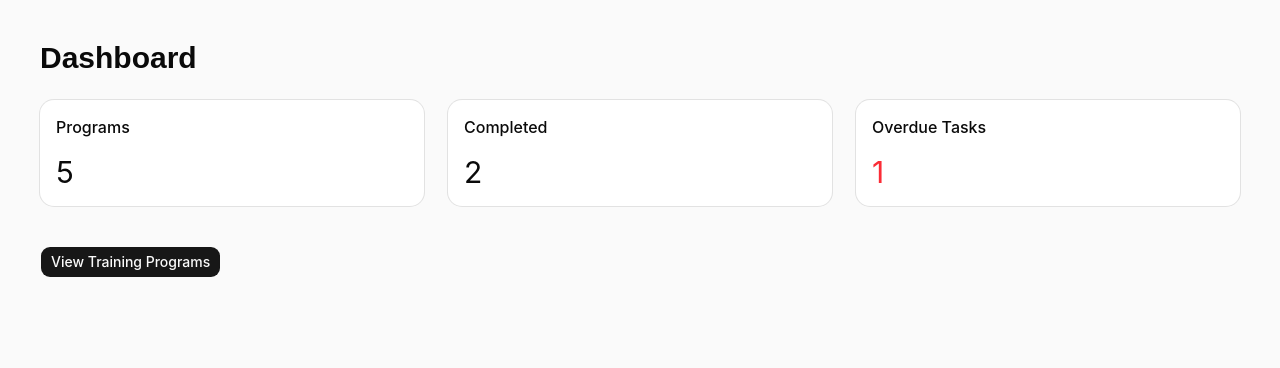
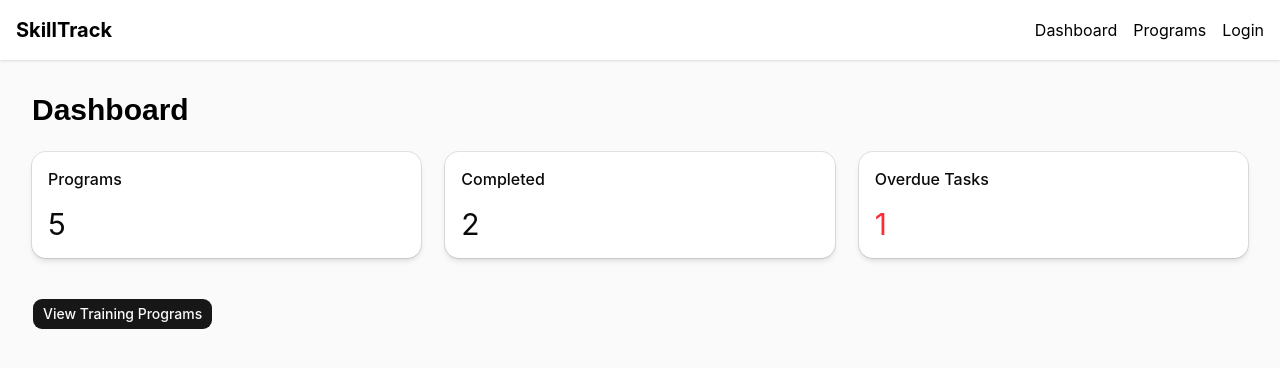
Before and after one commit to arooj-ilyas/skill-track-frontend, a Next.js app: page /dashboard in a window 1280 px wide. Shown: the top 368 px of the page. Built offline with nearby package versions, Linux system fonts and the light colour scheme.

Commit message:
Added top nav bar in layout file

```diff
--- /dev/null
+++ b/app/components/Layout.tsx
@@ -0,0 +1,32 @@
+import React, { ReactNode } from "react";
+import Link from "next/link";
+
+type LayoutProps = {
+  children: ReactNode;
+};
+
+export default function Layout({ children }: LayoutProps) {
+  return (
+    <div className="min-h-screen bg-zinc-50 dark:bg-black text-black dark:text-white">
+      <header className="bg-white dark:bg-zinc-900 p-4 shadow flex justify-between items-center">
+        <Link href="/" className="font-bold text-xl">
+          SkillTrack
+        </Link>
+        <nav className="flex gap-4">
+          <Link href="/dashboard" className="hover:underline">
+            Dashboard
+          </Link>
+          <Link href="/programs" className="hover:underline">
+            Programs
+          </Link>
+          <Link href="/login" className="hover:underline">
+            Login
+            {/* will dynamically render to logout when auth details implemented */}
+          </Link>
+        </nav>
+      </header>
+
+      <main className="p-8">{children}</main>
+    </div>
+  );
+}
--- a/app/dashboard/page.tsx
+++ b/app/dashboard/page.tsx
@@ -1,45 +1,42 @@
+import Link from "next/link";
 import { Card, CardContent, CardHeader, CardTitle } from "@/components/ui/card";
 import { Button } from "@/components/ui/button";
+import Layout from "../components/Layout";
 
 export default function DashboardPage() {
+  const stats = [
+    { title: "Programs", value: 5 },
+    { title: "Completed", value: 2 },
+    { title: "Overdue Tasks", value: 1, isRed: true },
+  ];
+
   return (
-    <div className="min-h-screen bg-zinc-50 p-10">
+    <Layout>
       <h1 className="text-3xl font-bold mb-6">Dashboard</h1>
 
-      <div className="grid grid-cols-3 gap-6">
-        <Card>
-          <CardHeader>
-            <CardTitle>Programs</CardTitle>
-          </CardHeader>
-          <CardContent>
-            <p className="text-3xl">5</p>
-          </CardContent>
-        </Card>
-
-        <Card>
-          <CardHeader>
-            <CardTitle>Completed</CardTitle>
-          </CardHeader>
-          <CardContent>
-            <p className="text-3xl">2</p>
-          </CardContent>
-        </Card>
-
-        <Card>
-          <CardHeader>
-            <CardTitle>Overdue Tasks</CardTitle>
-          </CardHeader>
-          <CardContent>
-            <p className="text-3xl text-red-500">1</p>
-          </CardContent>
-        </Card>
+      <div className="grid grid-cols-1 md:grid-cols-3 gap-6">
+        {stats.map((stat) => (
+          <Card
+            key={stat.title}
+            className="shadow-md hover:shadow-lg transition"
+          >
+            <CardHeader>
+              <CardTitle>{stat.title}</CardTitle>
+            </CardHeader>
+            <CardContent>
+              <p className={`text-3xl ${stat.isRed ? "text-red-500" : ""}`}>
+                {stat.value}
+              </p>
+            </CardContent>
+          </Card>
+        ))}
       </div>
 
       <div className="mt-10">
-        <a href="/programs">
+        <Link href="/programs">
           <Button>View Training Programs</Button>
-        </a>
+        </Link>
       </div>
-    </div>
+    </Layout>
   );
 }
--- a/app/programs/page.tsx
+++ b/app/programs/page.tsx
@@ -1,5 +1,6 @@
 import { Card, CardContent, CardHeader, CardTitle } from "@/components/ui/card";
 import { Button } from "@/components/ui/button";
+import Layout from "../components/Layout";
 
 export default function ProgramsPage() {
   const programs = [
@@ -9,6 +10,7 @@ export default function ProgramsPage() {
   ];
 
   return (
+    <Layout>
       <div className="min-h-screen bg-zinc-50 p-10">
         <h1 className="text-3xl font-bold mb-8">Training Programs</h1>
 
@@ -28,5 +30,6 @@ export default function ProgramsPage() {
           ))}
         </div>
       </div>
+    </Layout>
   );
 }
```
Also changed, not shown: app/components/page.tsx (deleted). Lines whose indentation alone changed are shown as unchanged.
